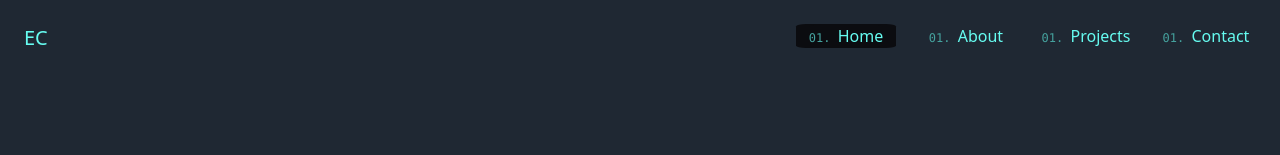
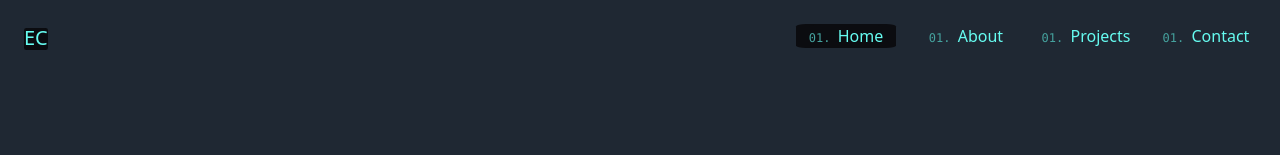
Before and after one commit to EuanProjects/portfolio-2.0, a React (Vite) app: page / in a window 1280 px wide. Shown: the top 155 px of the page. Built offline with nearby package versions, Linux system fonts and the light colour scheme.

Commit message:
updated navbar

```diff
--- a/src/navbar/navbar.jsx
+++ b/src/navbar/navbar.jsx
@@ -14,7 +14,7 @@ function Navbar({ handleClick, displayMenu }) {
                 <div className="w-[100vw] fixed bg-gray z-30">
                     <nav className="flex justify-between p-6 ">
                         <div>
-                            <a className="text-xl">EC</a>
+                            <Link to="hero" spy={true} smooth={true} offset={-50} duration={500} onSetActive={() => setActiveSection('hero')} activeClass=""><button className="text-xl">EC</button></Link>
                         </div>
                         <div className="space-x-5 lg:block sm:hidden xs:hidden">
                             <button className={`w-[100px] parent ${activeSection === 'hero' ? 'active' : ''}`}>
```
